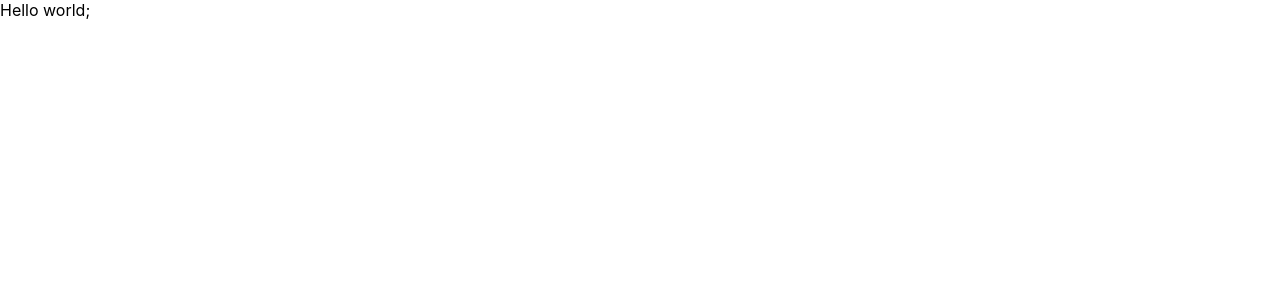
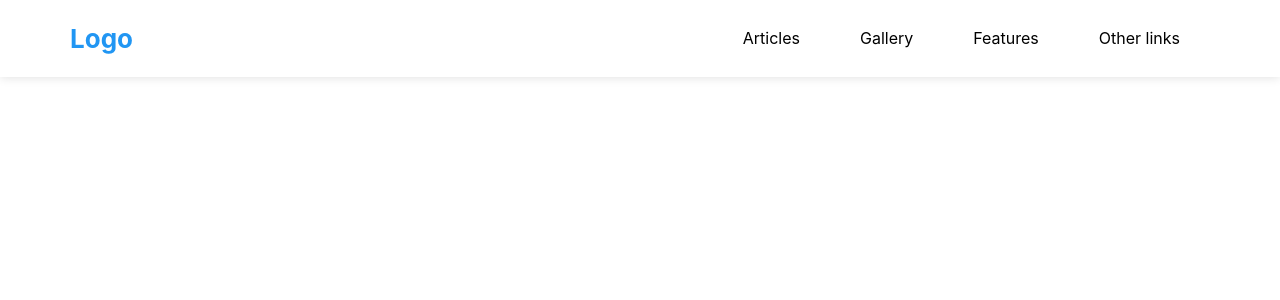
Before and after one commit to Mo-Ibra/next-landing, a Next.js app: page / in a window 1280 px wide. Shown: the top 300 px of the page. Built offline with nearby package versions, Linux system fonts and the light colour scheme.

Commit message:
Create Navbar

```diff
--- /dev/null
+++ b/components/index.js
@@ -0,0 +1 @@
+export { default as Navbar } from './navbar/navbar';
--- /dev/null
+++ b/components/navbar/navbar.jsx
@@ -0,0 +1,29 @@
+import styles from '../../styles/navbar.module.css';
+
+const Navbar = () => {
+    return (
+        <nav className={styles.navbar}>
+            <div className={styles.navbar__container + ' container'}>
+                <div className={styles.navbar__logo}>
+                    <a href="#">Logo</a>
+                </div>
+                <ul>
+                    <li>
+                        <a href="#articles">Articles</a>
+                    </li>
+                    <li>
+                        <a href="#gallery">Gallery</a>
+                    </li>
+                    <li>
+                        <a href="#features">Features</a>
+                    </li>
+                    <li>
+                        <a href="#">Other links</a>
+                    </li>
+                </ul>
+            </div>
+        </nav>
+    )
+};
+
+export default Navbar;
--- a/pages/_app.js
+++ b/pages/_app.js
@@ -1,4 +1,5 @@
-import '../styles/globals.css'
+import '../styles/globals.css';
+import '../styles/normalize.css';
 
 function MyApp({ Component, pageProps }) {
   return <Component {...pageProps} />
--- a/pages/index.js
+++ b/pages/index.js
@@ -1,7 +1,9 @@
+import { Navbar } from "../components/";
+
 const Home = () => {
   return (
     <>
-      Hello world;
+      <Navbar />
     </>
   )
 }
--- a/styles/globals.css
+++ b/styles/globals.css
@@ -1,3 +1,32 @@
+/* Start Define Variables
+#######################*/
+
+:root {
+  --primary-color: #2196f3;
+  --secondary-color: #1787e0;
+  --navbar-height: 70px;
+  --transition-duration: 0.3s;
+}
+
+/* End Define Variables
+#######################*/
+
+
+/* Start Global Styles
+#######################*/
+
+* {
+  -webkit-box-sizing: border-box;
+  -moz-box-sizing: border-box;
+  box-sizing: border-box;
+}
+
+ul {
+  list-style: none;
+  margin: 0;
+  padding: 0;
+}
+
 html,
 body {
   padding: 0;
@@ -11,10 +40,6 @@ a {
   text-decoration: none;
 }
 
-* {
-  box-sizing: border-box;
-}
-
 @media (prefers-color-scheme: dark) {
   html {
     color-scheme: dark;
@@ -26,6 +51,9 @@ a {
   }
 }
 
+/* End Global Styles
+####################*/
+
 /* Start Container
 ###################*/
 
@@ -36,23 +64,20 @@ a {
   margin-right: auto;
 }
 
-@media (min-width: 768px){
-  .container
-  {
+@media (min-width: 768px) {
+  .container {
     width: 750px;
   }
 }
 
 @media (min-width: 992px) {
-  .container
-  {
+  .container {
     width: 970px;
   }
 }
 
 @media (min-width: 1200px) {
-  .container
-  {
+  .container {
     width: 1170px;
   }
 }
--- /dev/null
+++ b/styles/navbar.module.css
@@ -0,0 +1,43 @@
+.navbar
+{
+    background-color: white;
+    position: relative;
+    -webkit-box-shadow: 0 0 10px #ddd;
+    -moz-box-shadow: 0 0 10px #ddd;
+    box-shadow: 0 0 10px #ddd;
+}
+
+.navbar .navbar__container
+{
+    display: flex;
+    align-items: center;
+    justify-content: space-between;
+    flex-wrap: wrap;
+    position: relative;
+}
+
+.navbar .navbar__container .navbar__logo > a
+{
+    color: var(--primary-color);
+    font-size: 26px;
+    font-weight: bold;
+    height: 77px;
+    display: flex;
+    justify-content: center;
+    align-items: center;
+}
+
+.navbar .navbar__container > ul
+{
+    display: flex;
+}
+
+.navbar .navbar__container > ul > li > a {
+    display: flex;
+    justify-content: center;
+    align-items: center;
+    height: 72px;
+    position: relative;
+    color: black;
+    padding: 0 30px;
+}
```
Also changed, not shown: styles/normalize.css (added).
